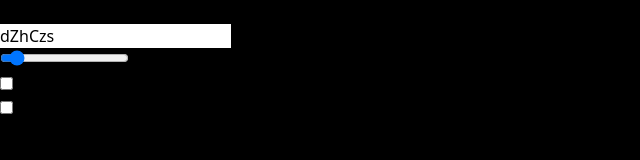
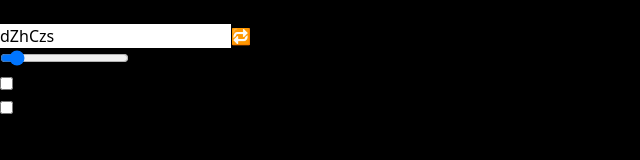
Before and after one commit to vermagaur851/Random_password_generator, a React (Vite) app: page / in a window 1280 px wide. Shown: the top 160 px of the page, without its empty margins (0-640 px from the left). Built offline with nearby package versions, Linux system fonts and the light colour scheme.

Commit message:
added repeat button

```diff
--- a/package.json
+++ b/package.json
@@ -10,6 +10,8 @@
     "preview": "vite preview"
   },
   "dependencies": {
+    "flowbite": "^2.3.0",
+    "flowbite-react": "^0.7.2",
     "react": "^18.2.0",
     "react-dom": "^18.2.0"
   },
--- a/src/App.jsx
+++ b/src/App.jsx
@@ -22,12 +22,14 @@ function App() {
     setPassword(pass);
   }, [length, numAllowed, charAllowed, setPassword]);
 
-  const copyPasswordToClipboard = useCallback(()=>{
-    window.navigator.clipboard.writeText(password)
-    alert("Text Copied")
-  },[password])
+  const copyPasswordToClipboard = useCallback(() => {
+    window.navigator.clipboard.writeText(password);
+    alert("Text Copied !!!")
+  }, [password]);
 
-  useEffect(()=>{passwordGenerator()},[length, numAllowed, charAllowed]);
+  useEffect(() => {
+    passwordGenerator();
+  }, [length, numAllowed, charAllowed]);
 
   return (
     <div>
@@ -44,7 +46,18 @@ function App() {
             readOnly
             ref={passwordRef}
           />
-          <button onClick={copyPasswordToClipboard} className="bg-blue-600 hover:bg-blue-800 active:bg-blue-900 text-white px-3 py-0.5">copy</button>
+          <button
+            onClick={passwordGenerator}
+            className="text-white px-3 py-0.5 bg-white"
+          >
+            🔁
+          </button>
+          <button
+            onClick={copyPasswordToClipboard}
+            className="bg-green-600 hover:bg-green-800 active:bg-green-900 text-white px-3 py-0.5"
+          >
+            copy
+          </button>
         </div>
         <div className="flex flex-col gap-x-2 text-sm text-grey-100">
           <div className="flex items-center gap-x-1">
```
Also changed, not shown: 1 other file (tests, documents, lock files or other folders).
